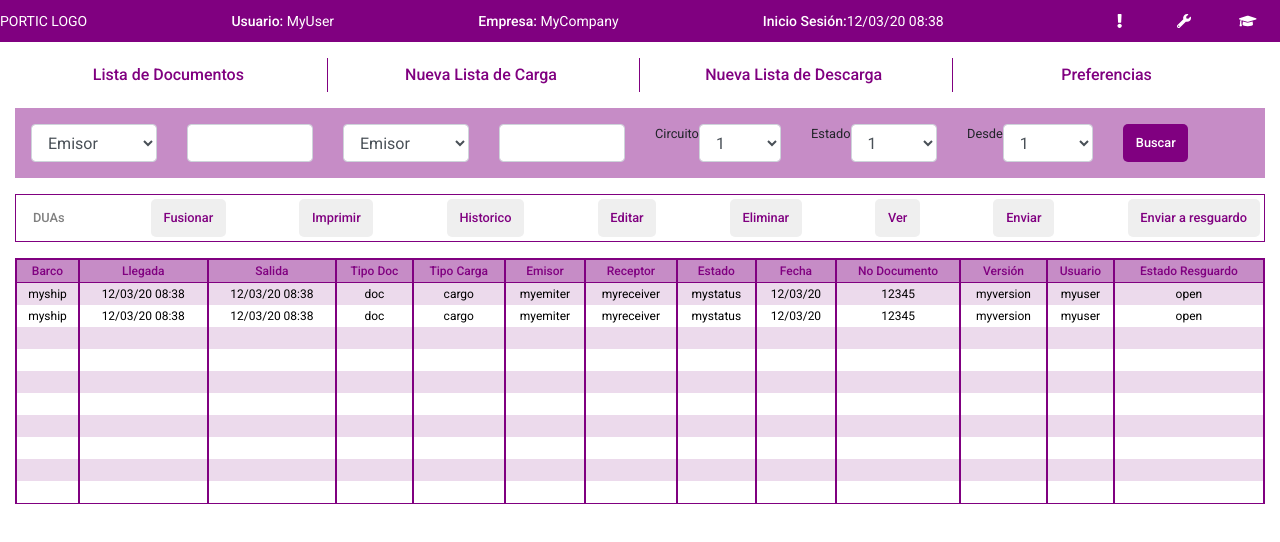
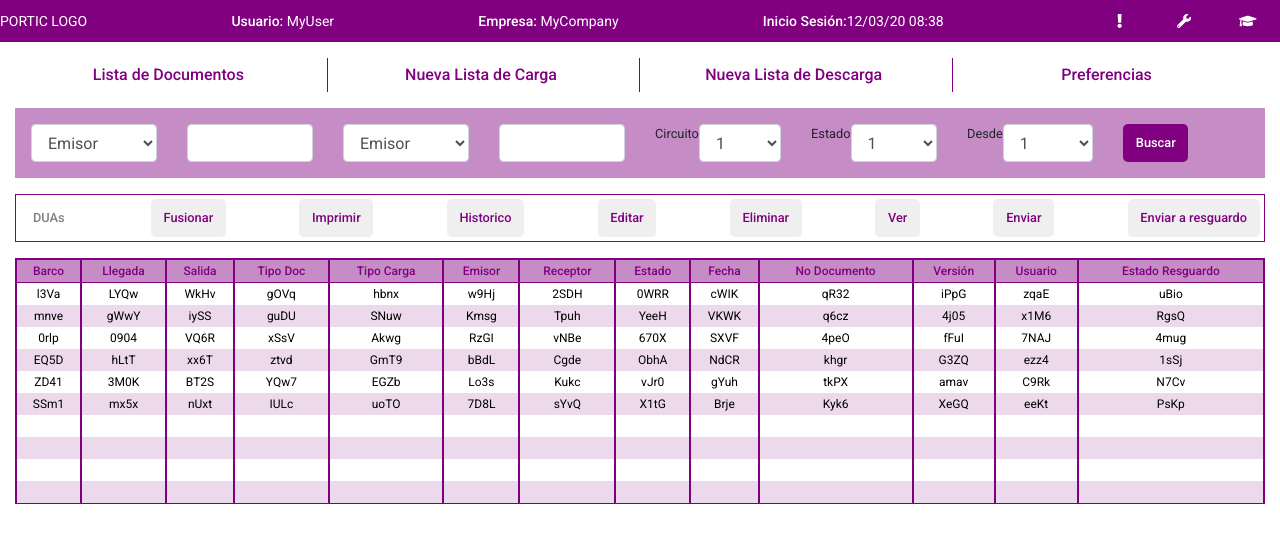
Before and after one commit to storrellas/logistics, an Angular app: page /document/list in a window 1280 px wide. Shown: the top 542 px of the page. Built offline with nearby package versions, Linux system fonts and the light colour scheme.

Commit message:
ENH: Using table in document list

```diff
--- a/src/app/document-list/document-list.component.html
+++ b/src/app/document-list/document-list.component.html
@@ -72,26 +72,9 @@
 
 
     <div class="w-100 mt-3 doc-list">
-        <table class="w-100 doc-table">
-          <tr class="title">
-            <th *ngFor="let header of table_header">{{header}}</th>
-          </tr>
-          <tr *ngFor="let data of table_data" class="body">
-              <td>{{data.ship}}</td>
-              <td>{{data.arrival}}</td>
-              <td>{{data.departure}}</td>
-              <td>{{data.doc_type}}</td>
-              <td>{{data.cargo_type}}</td>
-              <td>{{data.emiter}}</td>
-              <td>{{data.receiver}}</td>
-              <td>{{data.status}}</td>
-              <td>{{data.date}}</td>
-              <td>{{data.id}}</td>
-              <td>{{data.version}}</td>
-              <td>{{data.user}}</td>
-              <td>{{data.receipt_status}}</td>
-          </tr>
-        </table>
+        <app-table #tbl_selected [table_header]="table_header" [min_rows_table]="min_rows_table">
+          </app-table>
     </div>
 
+
 </portic-base>
--- a/src/app/document-list/document-list.component.scss
+++ b/src/app/document-list/document-list.component.scss
@@ -24,40 +24,3 @@
 .doc-tool{
   @include portic-doc-tool
 }
-
-
-/* Table */
-.doc-list {
-  .doc-table {
-    border-spacing: 0;
-    border-collapse: separate;
-    text-align: center;
-    font-size: 12px;
-    border: 1px solid $border;
-
-    .title{
-      color: $font-color;
-      @include portic-bold-mixin;
-      background: $table-header-background;
-      /*#800080,#922492,#A448A4,#B66DB6,#C891C8,#DAB6DA,#ECDAEC*/
-      th {
-        border: 1px solid $border;
-        @include portic-bold-mixin;
-      }
-    }
-
-    .body{
-      color: black;
-      td {
-        border-left: 1px solid $border;
-        border-right: 1px solid $border;
-        height: 22px;
-      }
-    }
-
-    // Apply colors to rows
-    tr:nth-child(even){
-      background: $table-data-background;
-    }
-  }
-}
--- a/src/app/document-list/document-list.component.ts
+++ b/src/app/document-list/document-list.component.ts
@@ -9,6 +9,7 @@ export class DocumentListComponent implements OnInit {
 
   table_header: string[] = ["Barco", "Llegada", "Salida", "Tipo Doc", "Tipo Carga", "Emisor",
                               "Receptor", "Estado", "Fecha", "No Documento", "Versión", "Usuario", "Estado Resguardo"]
+  min_rows_table: number = 10;
   table_data: object[];
   table_rows: number[];
 
```
Also changed, not shown: src/app/preferencias/selector/selector.component.html (line endings or trailing spaces).
